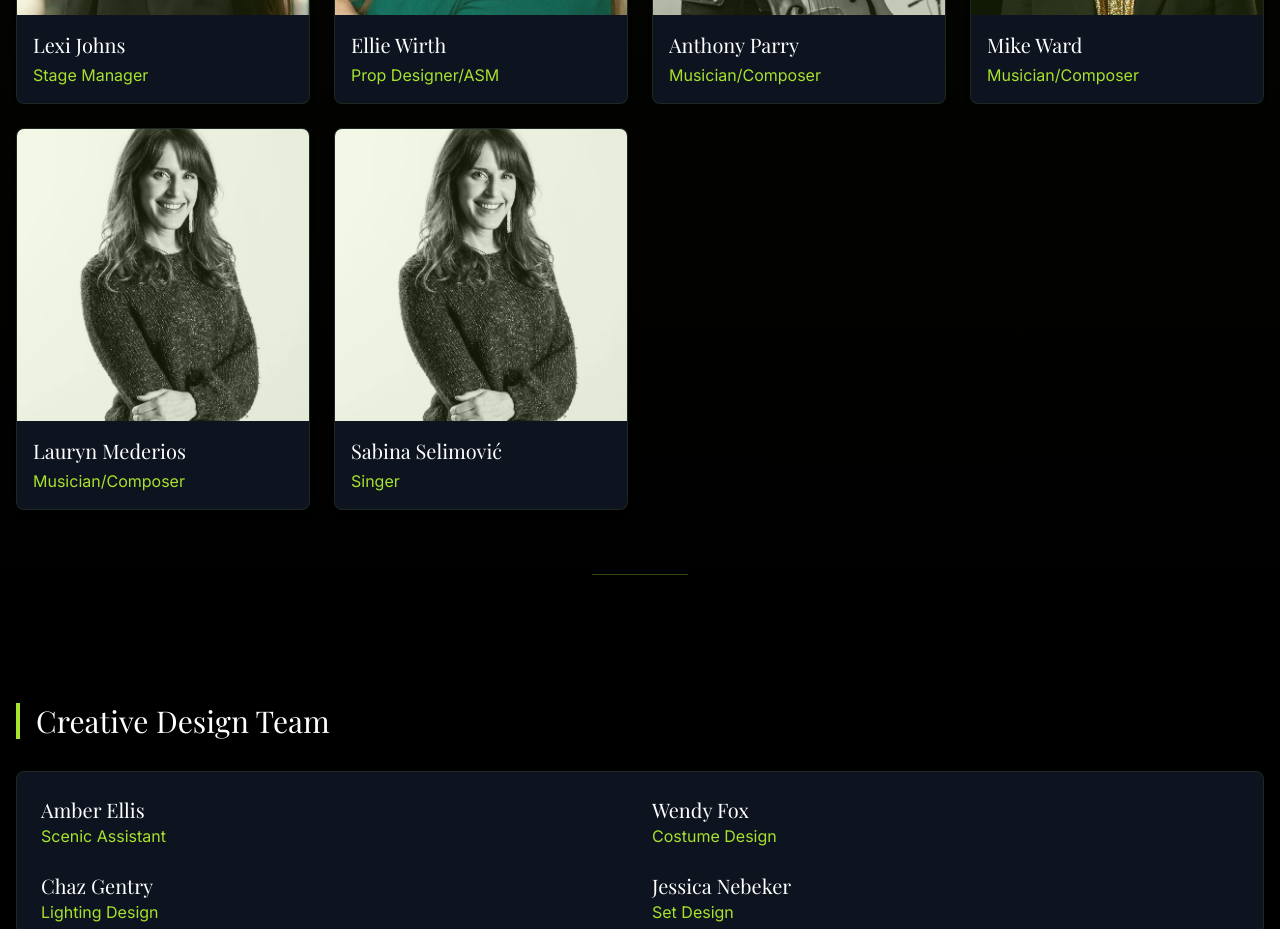
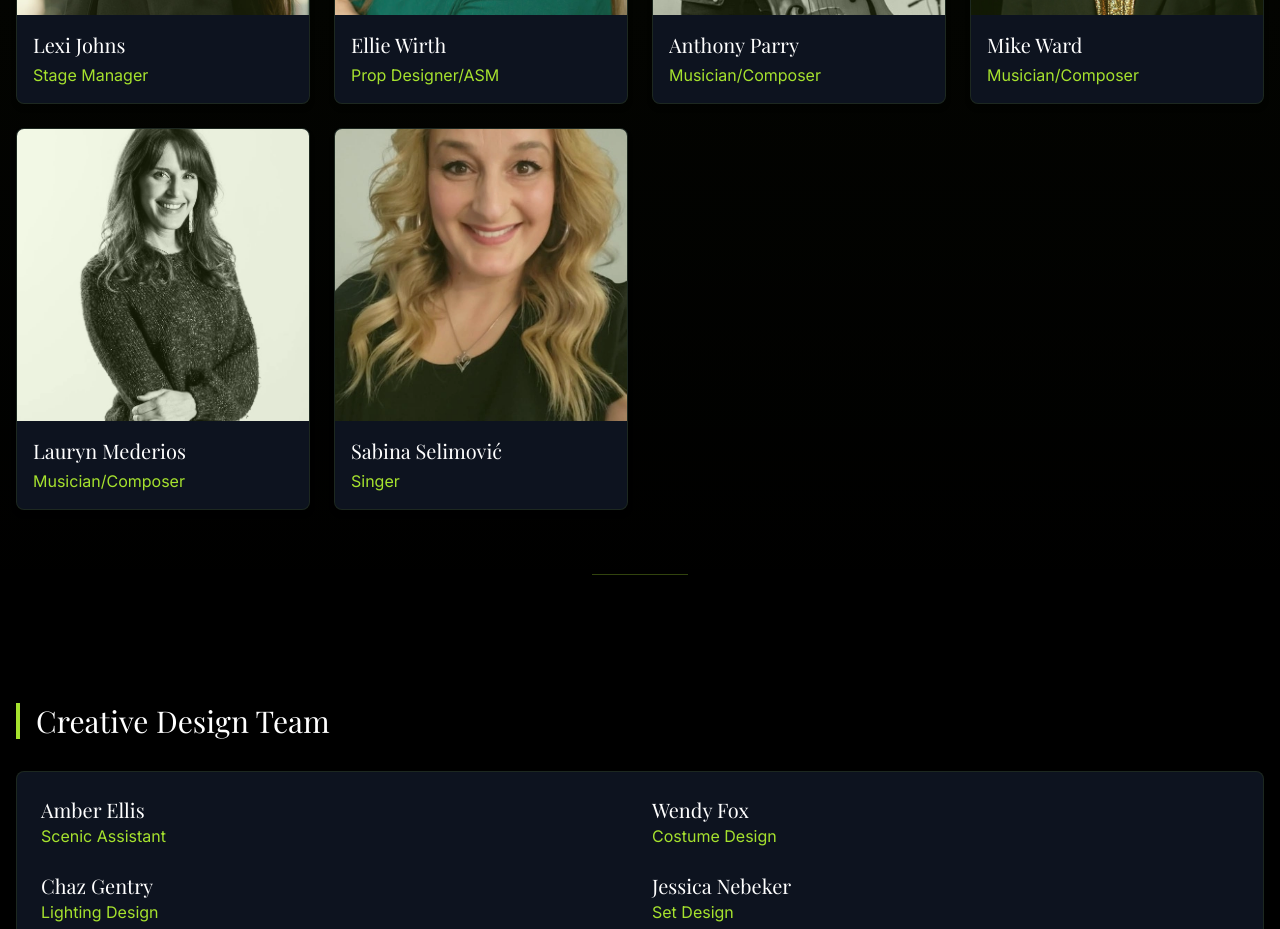
Before and after one commit to gzambran/littleBranchTheater, a Next.js app: page /ensemble in a window 1280 px wide. Shown: the part 1540-2469 px from the top of the page. Built offline with nearby package versions, Linux system fonts and the light colour scheme; a web font is replaced by a local one.

Commit message:
Fixed team member photo

```diff
--- a/src/data/team-members.ts
+++ b/src/data/team-members.ts
@@ -143,7 +143,7 @@ export interface TeamMember {
     {
       "name": "Sabina Selimović",
       "role": "Singer",
-      "image": "/images/ensemble/mederios.webp",
+      "image": "/images/ensemble/selimovic.webp",
       "bio": "Sabina, born and raised in Bosnia, came to Boise, Idaho, as a refugee at the age of 17. For the past twenty years, she has dedicated her life to helping others through her career in nursing, raising a beautiful family, and cherishing time with loved ones. Sabina is very excited to be joining Little Branch’s first production, Honey Brown Eyes. As a little girl, she was always involved in choir, dance, and attending the local theater in her hometown. Her passion for the performing arts continues to draw her to the stage. She enjoys spending time outdoors with family and friends. Thank you to Amela and John for including me in this beautiful production.",
       "socials": {
         "instagram": "#",
```
